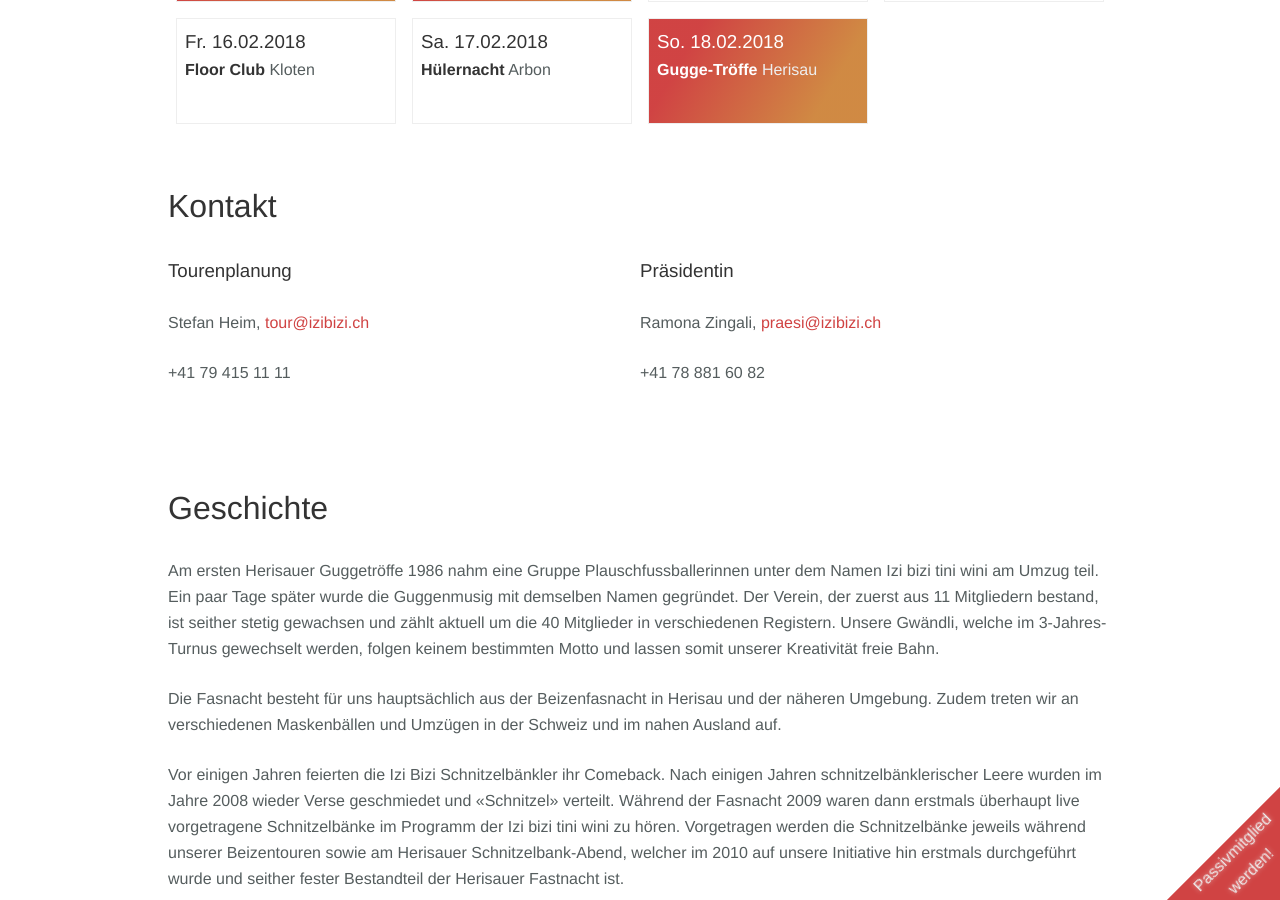
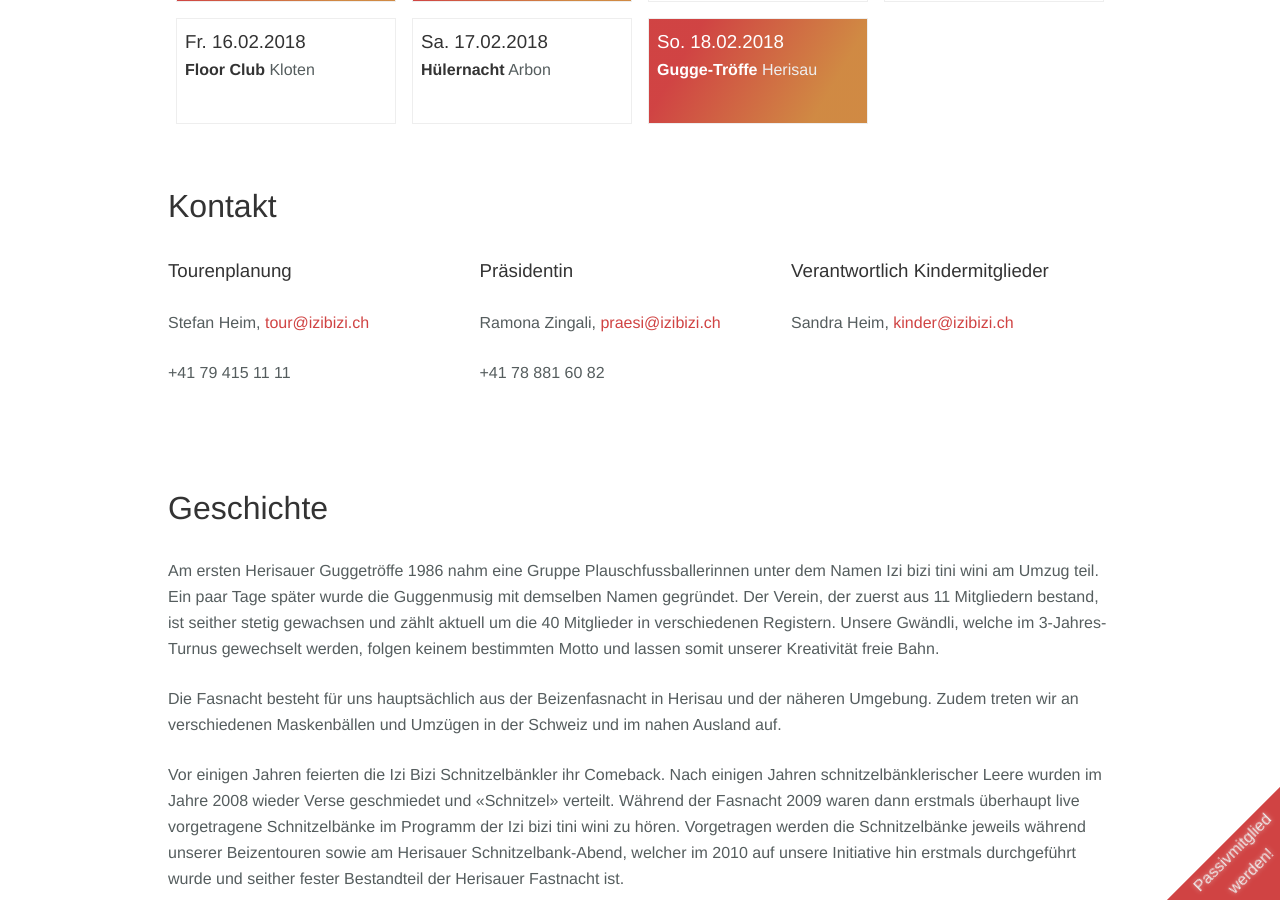
Before and after one commit to izibizi/izibizi.ch, a Jekyll site: the page built from index.html, in a window 1280 px wide and 900 px high, scrolled down 1648 px. Built offline with Jekyll 4.4.1, drawn with Linux system fonts in a browser that asks for light colours.

Commit message:
Add Sandra as Kids-Mensch

```diff
--- a/index.html
+++ b/index.html
@@ -14,15 +14,19 @@ layout: application
 
   <h1>Kontakt</h1>
   <div class="grid">
-    <div class="half unit">
+    <div class="one-thirds unit">
       <h3>Tourenplanung</h3>
       <p>Stefan Heim, <a href="&#x6d;&#x61;&#x69;&#108;&#116;&#x6f;&#58;&#x74;&#x6f;&#117;&#x72;&#x40;&#x69;&#122;&#x69;&#98;&#105;&#x7a;&#x69;&#x2e;&#x63;&#x68;">&#116;&#x6f;&#x75;&#114;&#x40;&#105;&#x7a;&#x69;&#x62;&#105;&#x7a;&#105;&#x2e;&#99;&#x68;</a></p>
       <p>+41 79 415 11 11</p>
     </div>
-    <div class="half unit">
+    <div class="one-thirds unit">
       <h3>Pr&auml;sidentin</h3>
       <p>Ramona Zingali, <a href="&#x6d;&#97;&#x69;&#x6c;&#116;&#x6f;&#58;&#112;&#114;&#97;&#x65;&#115;&#x69;&#x40;&#x69;&#122;&#105;&#98;&#105;&#122;&#x69;&#46;&#x63;&#x68;">&#112;&#x72;&#x61;&#101;&#x73;&#105;&#x40;&#x69;&#x7a;&#x69;&#x62;&#x69;&#x7a;&#105;&#46;&#99;&#x68;</a></p>
       <p>+41 78 881 60 82</p>
+    </div>
+    <div class="one-thirds unit">
+      <h3>Verantwortlich Kindermitglieder</h3>
+      <p>Sandra Heim, <a href="&#107;&#105;&#110;&#100;&#101;&#114;&#64;&#105;&#122;&#105;&#98;&#105;&#122;&#105;&#46;&#99;&#104;">&#107;&#105;&#110;&#100;&#101;&#114;&#64;&#105;&#122;&#105;&#98;&#105;&#122;&#105;&#46;&#99;&#104;</a></p>
     </div>
   </div>
 </main>
```
